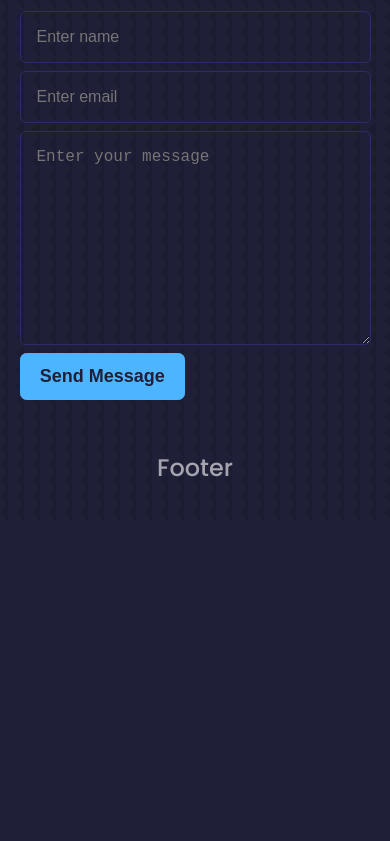
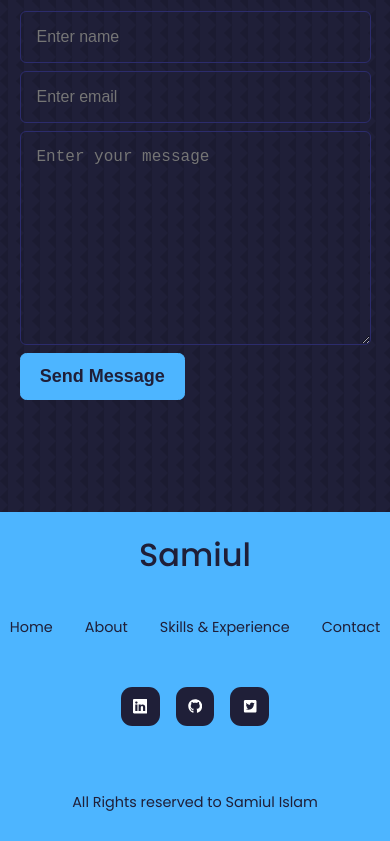
Before and after one commit to softsamiul/react-portfolio, a React (Create React App) app: page / in a window 390 px wide. Shown: the part 7527-8368 px from the top of the page. Before the commit the page ends 8048 px from the top, so only its background shows below. Built offline with nearby package versions, Linux system fonts and the light colour scheme.

Commit message:
footer section added

```diff
--- a/src/components/Footer/Footer.css
+++ b/src/components/Footer/Footer.css
@@ -0,0 +1,48 @@
+#footer{
+    background: var(--color-primary);
+    padding: 1rem 0;
+    text-align: center;
+    font-size: 0.9rem;
+    margin-top: 7rem;
+}
+#footer a{
+    color: var(--color-bg);
+}
+.footer__logo{
+    font-size: 2rem;
+    font-weight: 500;
+    margin-bottom: 2rem;
+    display: inline-block;
+}
+.permalinks{
+    display: flex;
+    flex-wrap: wrap;
+    justify-content: center;
+    gap: 2rem;
+    margin: 0 auto 3rem;
+}
+.footer__socials{
+    display: flex;
+    justify-content: center;
+    gap: 1rem;
+    margin-bottom: 4rem;
+}
+.footer__socials a{
+     background: var(--color-bg);
+     padding: 0.7rem;
+     border-radius: 0.7rem;
+     display: flex;
+     border: 1px solid transparent;
+}
+.footer__socials a .foot_icon{
+    color: #fff;
+}
+.footer__socials a:hover{
+    background: transparent;
+    color: var(--color-bg);
+    border-color: var(--color-bg);
+}
+.footer__copyright{
+    margin-bottom: 4rem;
+    color: var(--color-bg);
+}
--- a/src/components/Footer/Footer.jsx
+++ b/src/components/Footer/Footer.jsx
@@ -1,10 +1,39 @@
 import React from 'react';
-import './Footer.css'
+import {BsLinkedin} from 'react-icons/bs'
+import {FaGithub, FaTwitterSquare} from 'react-icons/fa';
+import './Footer.css';
 
 const Footer = () => {
     return (
         <section id="footer">
-            <h2>Footer</h2>
+            <div className="footer__container">
+                <a href="#" className='footer__logo'>Samiul</a>
+            </div>
+
+            <ul className="permalinks">
+                <li>
+                    <a href="#">Home</a>
+                </li>
+                <li>
+                    <a href="#about">About</a>
+                </li>
+                <li>
+                    <a href="#portfolio">Skills & Experience</a>
+                </li>
+                <li>
+                    <a href="#contact">Contact</a>
+                </li>
+            </ul>
+
+            <div className='footer__socials'>
+                <a href="https://www.linkedin.com/in/softsamiul/" target="_blank"> <BsLinkedin className='foot_icon'/></a>
+                <a href="https://github.com/softsamiul" target="_blank"><FaGithub className='foot_icon'/></a>
+                <a href="https://www.twitter.com/softsamiul/" target="_blank"><FaTwitterSquare className='foot_icon' /></a>
+            </div>
+
+            <div className="footer__copyright">
+                <p>All Rights reserved to Samiul Islam</p>
+            </div>
         </section>
     );
 };
--- a/src/components/Testimonials/Testimonials.css
+++ b/src/components/Testimonials/Testimonials.css
@@ -1,6 +1,7 @@
 .container__testimonials{
     width: 40%;
     margin: 0 auto;
+    height: 280px;
 }
 
 .client__avatar{
@@ -45,12 +46,16 @@
 
 @media screen and (max-width: 600px) {
     .container.container__testimonials{
-        width: var(--container-width-sm);
+        width: 90% !important;
+        height: 280px !important;
     }
-    .client__review{
-        width: var(--container-width-sm);
+    .mySwiper{
+        width: 90% !important;
     }
-    .swiper.swiper-initialized.swiper-vertical.swiper-pointer-events.container__testimonials.mySwiper.swiper-backface-hidden{
-        width: 86%;
-    }
+    /* .swiper.swiper-initialized.swiper-vertical.swiper-pointer-events.container__testimonials.mySwiper.swiper-backface-hidden{
+        width: 86% !important;
+    } */
+    /* .swiper.swiper-initialized.swiper-vertical.swiper-pointer-events.container__testimonials.mySwiper.swiper-backface-hidden{
+        height: 280px;
+    } */
 }
```
